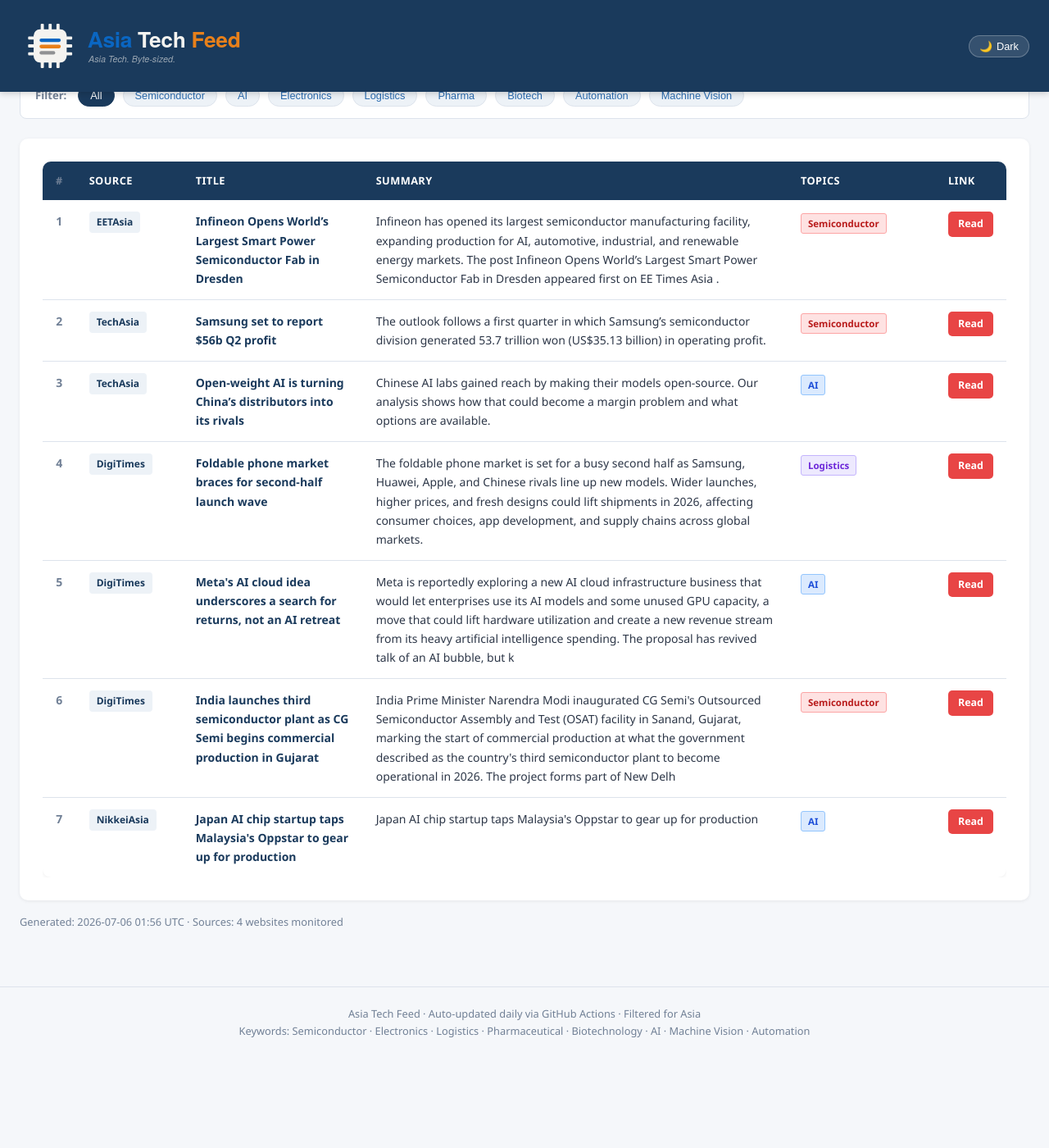
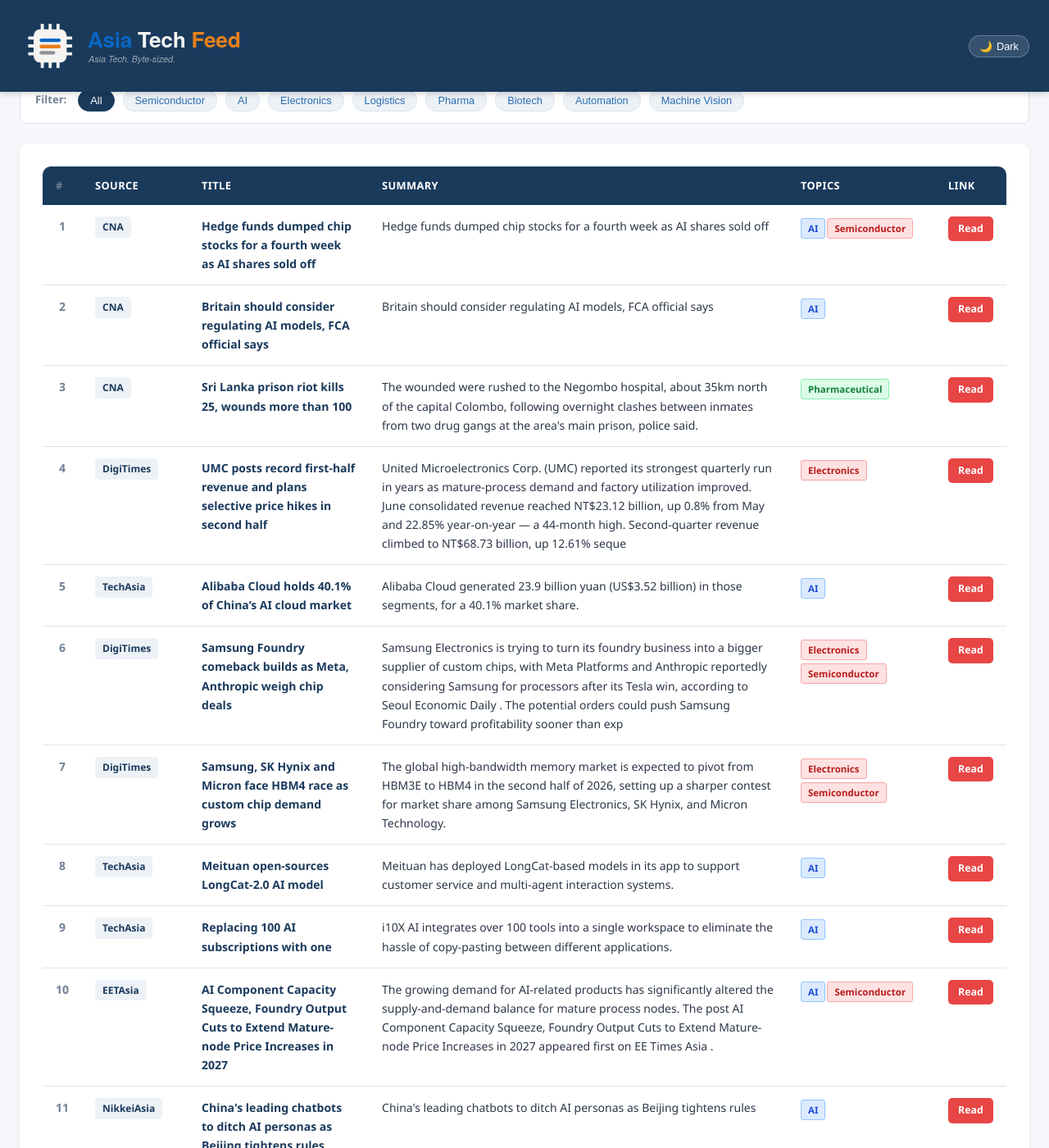
Before and after one commit to asiatechfeed/Asia-Tech-Feed, a Jekyll site: the page built from _posts/2026-07-06-asia-tech-news-digest.md, in a window 1280 px wide and 1400 px high, scrolled down 655 px. Shown: the whole window at 82% size. Built offline with Jekyll 4.4.1, drawn with Linux system fonts in a browser that asks for light colours; a script that is not in the unit is left out; before the commit the page ends 1945 px from its top, so only the background shows below that; some of the changed text lies outside the part shown.

Commit message:
📰 News digest 2026-07-06 (11 articles)

```diff
--- a/_posts/2026-07-06-asia-tech-news-digest.md
+++ b/_posts/2026-07-06-asia-tech-news-digest.md
@@ -1,16 +1,16 @@
 ---
 layout: post
 title: "Asia Tech News Digest - July 06, 2026"
-date: 2026-07-06 09:56:42 +0800
-articles_count: 7
-sources_count: 4
-sources: ["DigiTimes", "EETAsia", "NikkeiAsia", "TechAsia"]
+date: 2026-07-06 20:05:52 +0800
+articles_count: 11
+sources_count: 5
+sources: ["CNA", "DigiTimes", "EETAsia", "NikkeiAsia", "TechAsia"]
 csv_file: /assets/data/news-2026-07-06.tsv
-featured_title: "Infineon Opens World\u2019s Largest Smart Power Semiconductor Fab in Dresden"
-featured_url: "https://www.eetasia.com/infineon-opens-worlds-largest-smart-power-semiconductor-fab-in-dresden/"
-featured_source: "EETAsia"
-featured_summary: "Infineon has opened its largest semiconductor manufacturing facility, expanding production for AI, automotive, industrial, and renewable energy markets. The post Infineon Opens World\u2019s Largest Smart Power Semiconductor Fab in Dresden appeared first on EE Times Asia ."
-featured_image: ""
+featured_title: "Hedge funds dumped chip stocks for a fourth week as AI shares sold off"
+featured_url: "https://www.channelnewsasia.com/business/hedge-funds-dumped-chip-stocks-fourth-week-ai-shares-sold-6235316"
+featured_source: "CNA"
+featured_summary: "Hedge funds dumped chip stocks for a fourth week as AI shares sold off"
+featured_image: "https://dam.mediacorp.sg/image/upload/s--u8VISmG2--/c_fill,g_auto,h_676,w_1200/fl_relative,g_south_east,l_mediacorp:cna:watermark:2024-04:reuters_1,w_0.1/f_auto,q_auto/v1/one-cms/core/2026-07-06T111814Z_1_LYNXMPEM650QF_RTROPTP_3_FRANCE-TECH.JPG?itok=5YsGZKpi"
 ---
 
 <table class="news-table">
@@ -27,59 +27,91 @@ featured_image: ""
 <tbody>
 <tr>
   <td class="col-num">1</td>
-  <td class="col-source"><span class="source-badge">EETAsia</span></td>
-  <td class="col-title"><span class="article-title">Infineon Opens World’s Largest Smart Power Semiconductor Fab in Dresden</span></td>
-  <td class="col-summary">Infineon has opened its largest semiconductor manufacturing facility, expanding production for AI, automotive, industrial, and renewable energy markets. The post Infineon Opens World’s Largest Smart Power Semiconductor Fab in Dresden appeared first on EE Times Asia .</td>
-  <td class="col-tags"><span class="tag semi">Semiconductor</span></td>
-  <td class="col-link"><a class="btn-link" href="https://www.eetasia.com/infineon-opens-worlds-largest-smart-power-semiconductor-fab-in-dresden/" target="_blank" rel="noopener">Read</a></td>
+  <td class="col-source"><span class="source-badge">CNA</span></td>
+  <td class="col-title"><span class="article-title">Hedge funds dumped chip stocks for a fourth week as AI shares sold off</span></td>
+  <td class="col-summary">Hedge funds dumped chip stocks for a fourth week as AI shares sold off</td>
+  <td class="col-tags"><span class="tag ai">AI</span><span class="tag semi">Semiconductor</span></td>
+  <td class="col-link"><a class="btn-link" href="https://www.channelnewsasia.com/business/hedge-funds-dumped-chip-stocks-fourth-week-ai-shares-sold-6235316" target="_blank" rel="noopener">Read</a></td>
 </tr>
 <tr>
   <td class="col-num">2</td>
-  <td class="col-source"><span class="source-badge">TechAsia</span></td>
-  <td class="col-title"><span class="article-title">Samsung set to report $56b Q2 profit</span></td>
-  <td class="col-summary">The outlook follows a first quarter in which Samsung’s semiconductor division generated 53.7 trillion won (US$35.13 billion) in operating profit.</td>
-  <td class="col-tags"><span class="tag semi">Semiconductor</span></td>
-  <td class="col-link"><a class="btn-link" href="https://www.techinasia.com/samsung-leads-global-memory-sales-as-sk-hynix-tops-ai-chips" target="_blank" rel="noopener">Read</a></td>
+  <td class="col-source"><span class="source-badge">CNA</span></td>
+  <td class="col-title"><span class="article-title">Britain should consider regulating AI models, FCA official says</span></td>
+  <td class="col-summary">Britain should consider regulating AI models, FCA official says</td>
+  <td class="col-tags"><span class="tag ai">AI</span></td>
+  <td class="col-link"><a class="btn-link" href="https://www.channelnewsasia.com/business/britain-should-consider-regulating-ai-models-fca-official-says-6235266" target="_blank" rel="noopener">Read</a></td>
 </tr>
 <tr>
   <td class="col-num">3</td>
-  <td class="col-source"><span class="source-badge">TechAsia</span></td>
-  <td class="col-title"><span class="article-title">Open-weight AI is turning China’s distributors into its rivals</span></td>
-  <td class="col-summary">Chinese AI labs gained reach by making their models open-source. Our analysis shows how that could become a margin problem and what options are available.</td>
-  <td class="col-tags"><span class="tag ai">AI</span></td>
-  <td class="col-link"><a class="btn-link" href="https://www.techinasia.com/openweight-ai-turning-chinas-distributors-rivals" target="_blank" rel="noopener">Read</a></td>
+  <td class="col-source"><span class="source-badge">CNA</span></td>
+  <td class="col-title"><span class="article-title">Sri Lanka prison riot kills 25, wounds more than 100</span></td>
+  <td class="col-summary">The wounded were rushed to the Negombo hospital, about 35km north of the capital Colombo, following overnight clashes between inmates from two drug gangs at the area's main prison, police said.</td>
+  <td class="col-tags"><span class="tag bio">Pharmaceutical</span></td>
+  <td class="col-link"><a class="btn-link" href="https://www.channelnewsasia.com/asia/sri-lanka-prison-riot-deaths-6235206" target="_blank" rel="noopener">Read</a></td>
 </tr>
 <tr>
   <td class="col-num">4</td>
   <td class="col-source"><span class="source-badge">DigiTimes</span></td>
-  <td class="col-title"><span class="article-title">Foldable phone market braces for second-half launch wave</span></td>
-  <td class="col-summary">The foldable phone market is set for a busy second half as Samsung, Huawei, Apple, and Chinese rivals line up new models. Wider launches, higher prices, and fresh designs could lift shipments in 2026, affecting consumer choices, app development, and supply chains across global markets.</td>
-  <td class="col-tags"><span class="tag logis">Logistics</span></td>
-  <td class="col-link"><a class="btn-link" href="https://www.digitimes.com/news/a20260706PD204/foldable-apple-samsung-huawei-market.html" target="_blank" rel="noopener">Read</a></td>
+  <td class="col-title"><span class="article-title">UMC posts record first-half revenue and plans selective price hikes in second half</span></td>
+  <td class="col-summary">United Microelectronics Corp. (UMC) reported its strongest quarterly run in years as mature-process demand and factory utilization improved. June consolidated revenue reached NT$23.12 billion, up 0.8% from May and 22.85% year-on-year — a 44-month high. Second-quarter revenue climbed to NT$68.73 billion, up 12.61% seque</td>
+  <td class="col-tags"><span class="tag semi">Electronics</span></td>
+  <td class="col-link"><a class="btn-link" href="https://www.digitimes.com/news/a20260706PD240/umc-revenue-price-demand-2026.html" target="_blank" rel="noopener">Read</a></td>
 </tr>
 <tr>
   <td class="col-num">5</td>
-  <td class="col-source"><span class="source-badge">DigiTimes</span></td>
-  <td class="col-title"><span class="article-title">Meta's AI cloud idea underscores a search for returns, not an AI retreat</span></td>
-  <td class="col-summary">Meta is reportedly exploring a new AI cloud infrastructure business that would let enterprises use its AI models and some unused GPU capacity, a move that could lift hardware utilization and create a new revenue stream from its heavy artificial intelligence spending. The proposal has revived talk of an AI bubble, but k</td>
+  <td class="col-source"><span class="source-badge">TechAsia</span></td>
+  <td class="col-title"><span class="article-title">Alibaba Cloud holds 40.1% of China’s AI cloud market</span></td>
+  <td class="col-summary">Alibaba Cloud generated 23.9 billion yuan (US$3.52 billion) in those segments, for a 40.1% market share.</td>
   <td class="col-tags"><span class="tag ai">AI</span></td>
-  <td class="col-link"><a class="btn-link" href="https://www.digitimes.com/news/a20260706PD211/meta-demand-tsmc-nvidia-business.html" target="_blank" rel="noopener">Read</a></td>
+  <td class="col-link"><a class="btn-link" href="https://www.techinasia.com/alibaba-cloud-cuts-nvidia-gpu-use-by-82-with-aegaeon-system" target="_blank" rel="noopener">Read</a></td>
 </tr>
 <tr>
   <td class="col-num">6</td>
   <td class="col-source"><span class="source-badge">DigiTimes</span></td>
-  <td class="col-title"><span class="article-title">India launches third semiconductor plant as CG Semi begins commercial production in Gujarat</span></td>
-  <td class="col-summary">India Prime Minister Narendra Modi inaugurated CG Semi's Outsourced Semiconductor Assembly and Test (OSAT) facility in Sanand, Gujarat, marking the start of commercial production at what the government described as the country's third semiconductor plant to become operational in 2026. The project forms part of New Delh</td>
-  <td class="col-tags"><span class="tag semi">Semiconductor</span></td>
-  <td class="col-link"><a class="btn-link" href="https://www.digitimes.com/news/a20260706VL202/production-plant-commercial-manufacturing-osat.html" target="_blank" rel="noopener">Read</a></td>
+  <td class="col-title"><span class="article-title">Samsung Foundry comeback builds as Meta, Anthropic weigh chip deals</span></td>
+  <td class="col-summary">Samsung Electronics is trying to turn its foundry business into a bigger supplier of custom chips, with Meta Platforms and Anthropic reportedly considering Samsung for processors after its Tesla win, according to Seoul Economic Daily . The potential orders could push Samsung Foundry toward profitability sooner than exp</td>
+  <td class="col-tags"><span class="tag semi">Electronics</span><span class="tag semi">Semiconductor</span></td>
+  <td class="col-link"><a class="btn-link" href="https://www.digitimes.com/news/a20260706VL211/samsung-foundry-anthropic-meta-business.html" target="_blank" rel="noopener">Read</a></td>
 </tr>
 <tr>
   <td class="col-num">7</td>
+  <td class="col-source"><span class="source-badge">DigiTimes</span></td>
+  <td class="col-title"><span class="article-title">Samsung, SK Hynix and Micron face HBM4 race as custom chip demand grows</span></td>
+  <td class="col-summary">The global high-bandwidth memory market is expected to pivot from HBM3E to HBM4 in the second half of 2026, setting up a sharper contest for market share among Samsung Electronics, SK Hynix, and Micron Technology.</td>
+  <td class="col-tags"><span class="tag semi">Electronics</span><span class="tag semi">Semiconductor</span></td>
+  <td class="col-link"><a class="btn-link" href="https://www.digitimes.com/news/a20260706VL210/hbm4-sk-hynix-samsung-demand-market.html" target="_blank" rel="noopener">Read</a></td>
+</tr>
+<tr>
+  <td class="col-num">8</td>
+  <td class="col-source"><span class="source-badge">TechAsia</span></td>
+  <td class="col-title"><span class="article-title">Meituan open-sources LongCat-2.0 AI model</span></td>
+  <td class="col-summary">Meituan has deployed LongCat-based models in its app to support customer service and multi-agent interaction systems.</td>
+  <td class="col-tags"><span class="tag ai">AI</span></td>
+  <td class="col-link"><a class="btn-link" href="https://www.techinasia.com/meituan-set-loss-2022-delivery-price-war-heats" target="_blank" rel="noopener">Read</a></td>
+</tr>
+<tr>
+  <td class="col-num">9</td>
+  <td class="col-source"><span class="source-badge">TechAsia</span></td>
+  <td class="col-title"><span class="article-title">Replacing 100 AI subscriptions with one</span></td>
+  <td class="col-summary">i10X AI integrates over 100 tools into a single workspace to eliminate the hassle of copy-pasting between different applications.</td>
+  <td class="col-tags"><span class="tag ai">AI</span></td>
+  <td class="col-link"><a class="btn-link" href="https://www.techinasia.com/replacing-100-ai-subscriptions" target="_blank" rel="noopener">Read</a></td>
+</tr>
+<tr>
+  <td class="col-num">10</td>
+  <td class="col-source"><span class="source-badge">EETAsia</span></td>
+  <td class="col-title"><span class="article-title">AI Component Capacity Squeeze, Foundry Output Cuts to Extend Mature-node Price Increases in 2027</span></td>
+  <td class="col-summary">The growing demand for AI-related products has significantly altered the supply-and-demand balance for mature process nodes. The post AI Component Capacity Squeeze, Foundry Output Cuts to Extend Mature-node Price Increases in 2027 appeared first on EE Times Asia .</td>
+  <td class="col-tags"><span class="tag ai">AI</span><span class="tag semi">Semiconductor</span></td>
+  <td class="col-link"><a class="btn-link" href="https://www.eetasia.com/ai-component-capacity-squeeze-foundry-output-cuts-to-extend-mature-node-price-increases-in-2027/" target="_blank" rel="noopener">Read</a></td>
+</tr>
+<tr>
+  <td class="col-num">11</td>
   <td class="col-source"><span class="source-badge">NikkeiAsia</span></td>
-  <td class="col-title"><span class="article-title">Japan AI chip startup taps Malaysia's Oppstar to gear up for production</span></td>
-  <td class="col-summary">Japan AI chip startup taps Malaysia's Oppstar to gear up for production</td>
+  <td class="col-title"><span class="article-title">China's leading chatbots to ditch AI personas as Beijing tightens rules</span></td>
+  <td class="col-summary">China's leading chatbots to ditch AI personas as Beijing tightens rules</td>
   <td class="col-tags"><span class="tag ai">AI</span></td>
-  <td class="col-link"><a class="btn-link" href="https://asia.nikkei.com/business/tech/semiconductors/japan-ai-chip-startup-taps-malaysia-s-oppstar-to-gear-up-for-production" target="_blank" rel="noopener">Read</a></td>
+  <td class="col-link"><a class="btn-link" href="https://asia.nikkei.com/business/technology/artificial-intelligence/china-s-leading-chatbots-to-ditch-ai-personas-as-beijing-tightens-rules" target="_blank" rel="noopener">Read</a></td>
 </tr>
 </tbody>
 </table>
```
Also changed, not shown: _data/seen_urls.json (+12 -1 lines), _digest_meta.json (+26 -25 lines), assets/data/news-2026-07-06.tsv (+11 -7 lines), assets/data/search-index.json.
